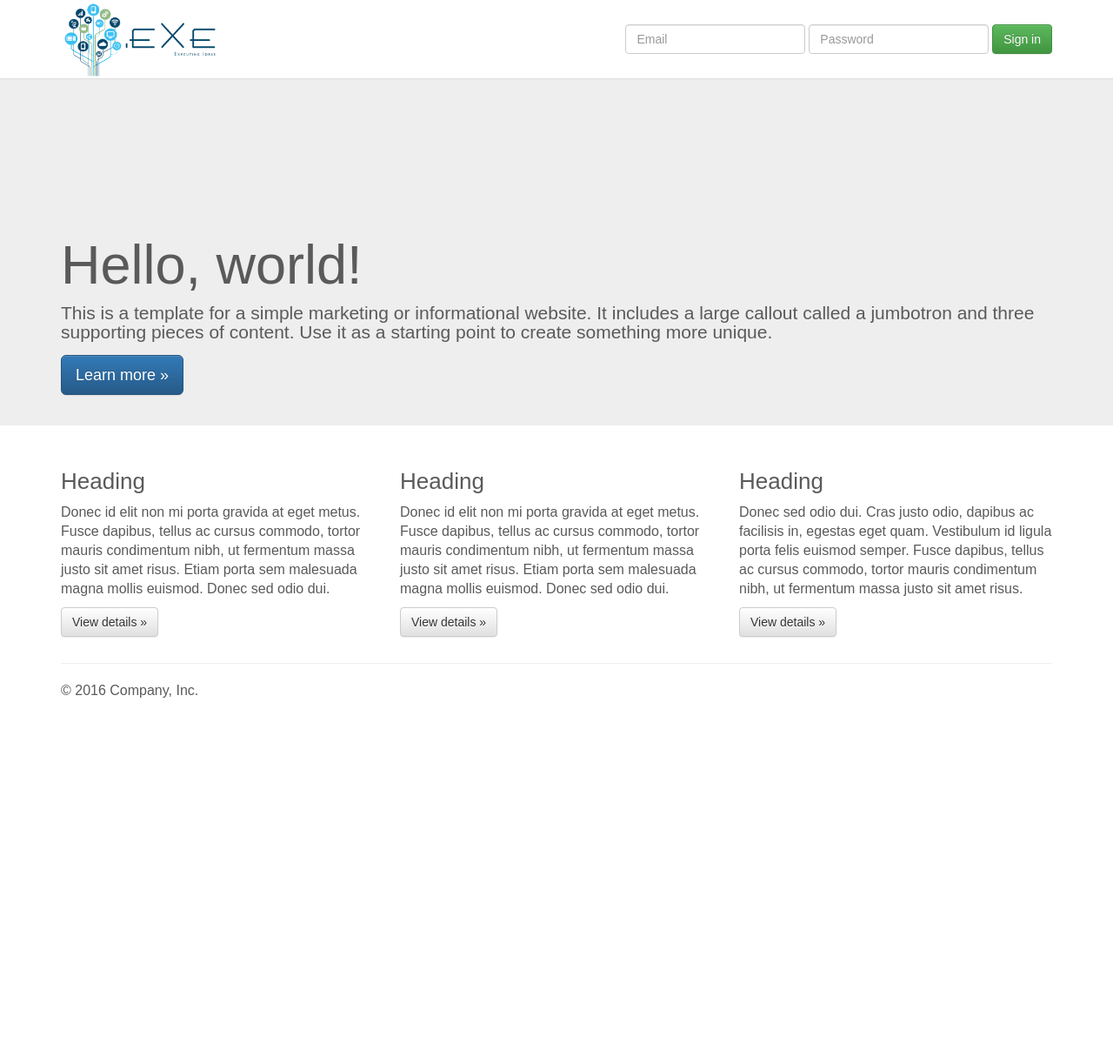
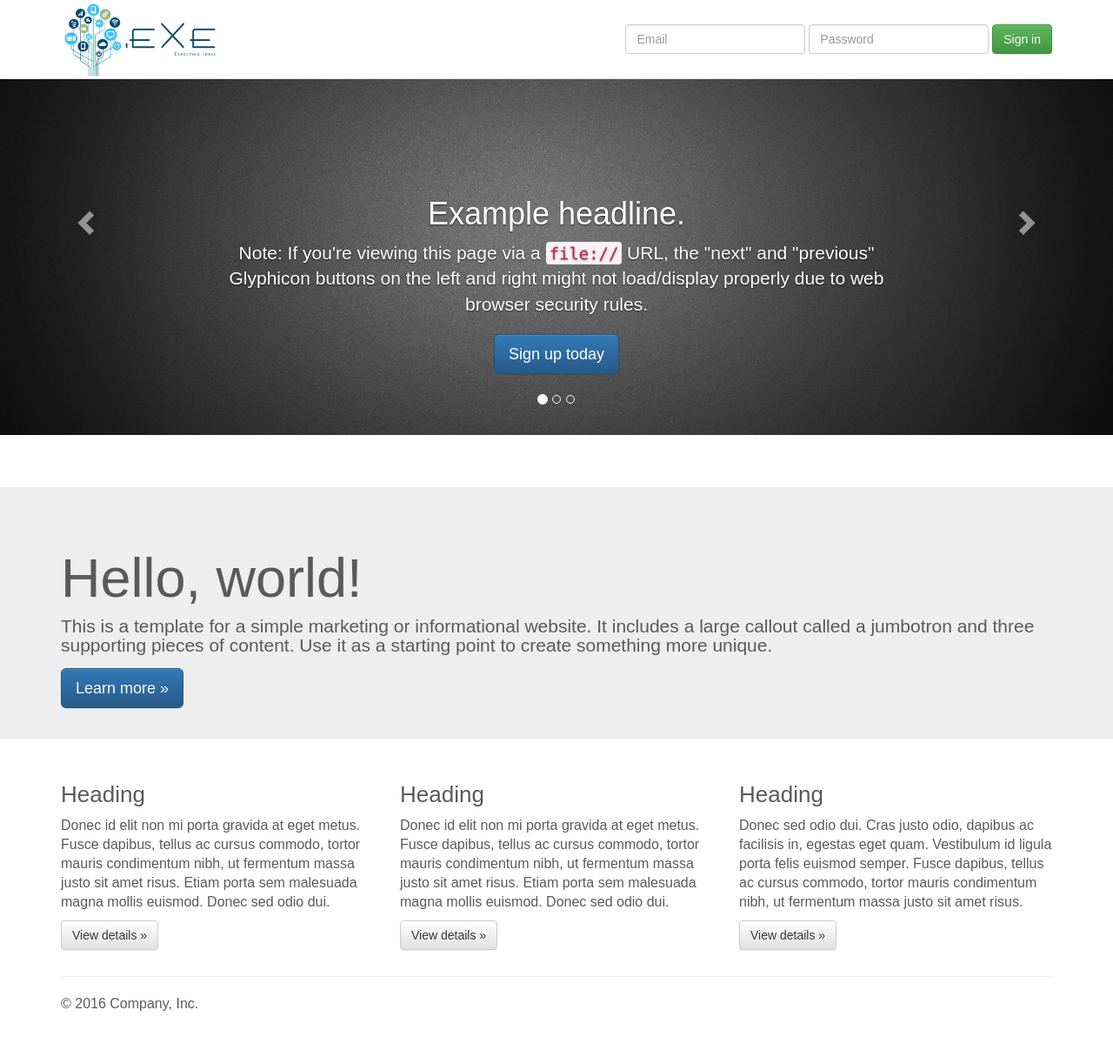
Before and after one commit to Teamexe/Team-exe-website-NEW-2017, a PHP site: page / in a window 1280 px wide. Shown: the whole page at 87% size. Before the commit the page ends 802 px from the top, so only its background shows below. Run offline with PHP 8.4, Linux system fonts and the light colour scheme; some libraries are stand-ins or nearby versions.

Commit message:
carousel updated

```diff
--- a/css/carousel.css
+++ b/css/carousel.css
@@ -1,12 +1,5 @@
 /* GLOBAL STYLES
 -------------------------------------------------- */
-/* Padding below the footer and lighter body text */
-
-body {
-  padding-bottom: 40px;
-  color: #5a5a5a;
-}
-
 
 /* CUSTOMIZE THE NAVBAR
 -------------------------------------------------- */
--- a/css/main.css
+++ b/css/main.css
@@ -1,5 +1,7 @@
 body {
   font-family: 'Ubuntu', sans-serif;
+  padding-bottom: 40px;
+  color: #5a5a5a;
 }
 h1,
 h2,
--- a/css/style.css
+++ b/css/style.css
@@ -1,4 +1,4 @@
 .jumbotron{
-	padding-top: 250px;
+	padding-top: 50px;
 	padding-bottom: 20px;
 }
--- a/index.php
+++ b/index.php
@@ -91,6 +91,59 @@
                 </nav>
             </div>
         </header>
+
+ <!-- Carousel
+    ================================================== -->
+    <div id="myCarousel" class="carousel slide" data-ride="carousel">
+      <!-- Indicators -->
+      <ol class="carousel-indicators">
+        <li data-target="#myCarousel" data-slide-to="0" class="active"></li>
+        <li data-target="#myCarousel" data-slide-to="1"></li>
+        <li data-target="#myCarousel" data-slide-to="2"></li>
+      </ol>
+      <div class="carousel-inner" role="listbox">
+        <div class="item active">
+          <img class="first-slide" src="images/image.jpg" alt="First slide">
+          <div class="container">
+            <div class="carousel-caption">
+              <h1>Example headline.</h1>
+              <p>Note: If you're viewing this page via a <code>file://</code> URL, the "next" and "previous" Glyphicon buttons on the left and right might not load/display properly due to web browser security rules.</p>
+              <p><a class="btn btn-lg btn-primary" href="#" role="button">Sign up today</a></p>
+            </div>
+          </div>
+        </div>
+        <div class="item">
+          <img class="second-slide" src="images/image.jpg" alt="Second slide">
+          <div class="container">
+            <div class="carousel-caption">
+              <h1>Another example headline.</h1>
+              <p>Cras justo odio, dapibus ac facilisis in, egestas eget quam. Donec id elit non mi porta gravida at eget metus. Nullam id dolor id nibh ultricies vehicula ut id elit.</p>
+              <p><a class="btn btn-lg btn-primary" href="#" role="button">Learn more</a></p>
+            </div>
+          </div>
+        </div>
+        <div class="item">
+          <img class="third-slide" src="images/image.jpg" alt="Third slide">
+          <div class="container">
+            <div class="carousel-caption">
+              <h1>One more for good measure.</h1>
+              <p>Cras justo odio, dapibus ac facilisis in, egestas eget quam. Donec id elit non mi porta gravida at eget metus. Nullam id dolor id nibh ultricies vehicula ut id elit.</p>
+              <p><a class="btn btn-lg btn-primary" href="#" role="button">Browse gallery</a></p>
+            </div>
+          </div>
+        </div>
+      </div>
+      <a class="left carousel-control" href="#myCarousel" role="button" data-slide="prev">
+        <span class="glyphicon glyphicon-chevron-left" aria-hidden="true"></span>
+        <span class="sr-only">Previous</span>
+      </a>
+      <a class="right carousel-control" href="#myCarousel" role="button" data-slide="next">
+        <span class="glyphicon glyphicon-chevron-right" aria-hidden="true"></span>
+        <span class="sr-only">Next</span>
+      </a>
+    </div><!-- /.carousel -->
+
+
     <!-- Main jumbotron for a primary marketing message or call to action -->
     <div class="jumbotron">
       <div class="container">
```
Also changed, not shown: images/image.jpg (added).
